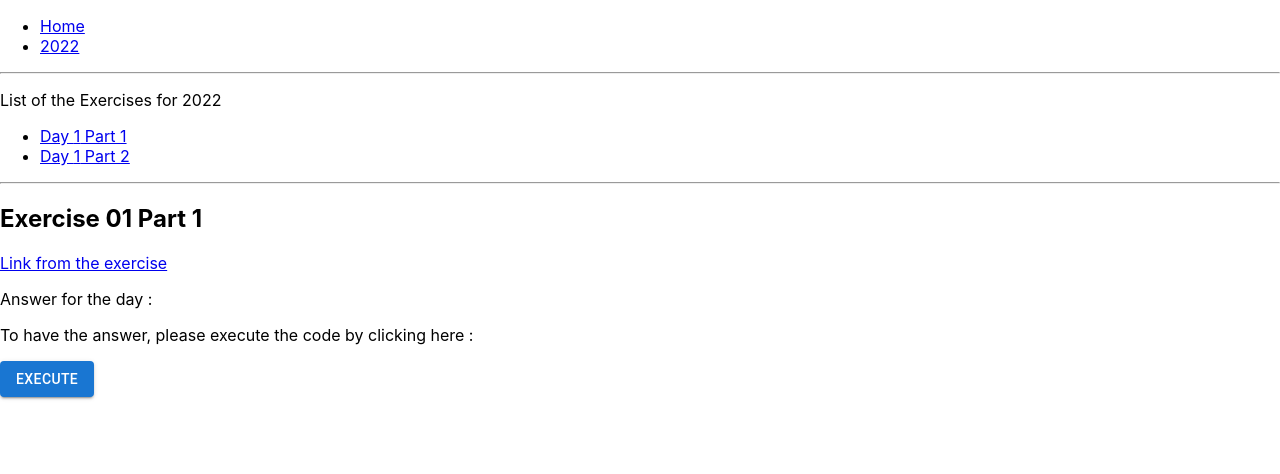
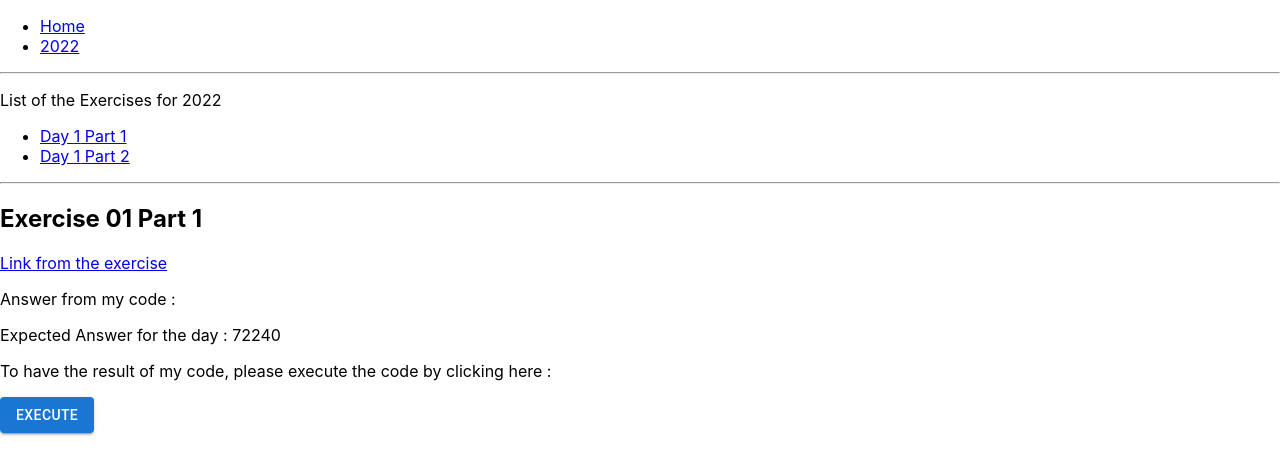
Before and after one commit to enikart/AdventOfCode, a React (Create React App) app: page /2022/01-01 in a window 1280 px wide. Shown: the top 474 px of the page. Built offline with nearby package versions, Linux system fonts and the light colour scheme.

Commit message:
day1 part 2 ✔

```diff
--- a/src/components/exercise/ExerciseComponent.tsx
+++ b/src/components/exercise/ExerciseComponent.tsx
@@ -9,7 +9,8 @@ class Exercise extends React.Component<ExerciseProps, any> {
         yearNumber: number,
         exerciseNumber: number,
         answer: string,
-        exec: () => void
+        exec: () => void,
+        rightAnswer: string,
     }
 
     constructor(props: ExerciseProps) {
@@ -19,7 +20,8 @@ class Exercise extends React.Component<ExerciseProps, any> {
             yearNumber: props.yearNumber,
             exerciseNumber: props.exerciseNumber,
             answer: props.answer,
-            exec: props.exec
+            exec: props.exec,
+            rightAnswer: props.rightAnswer,
         }
     }
 
@@ -35,13 +37,14 @@ class Exercise extends React.Component<ExerciseProps, any> {
     render() {
         let execute_help;
         if (this.state.answer.length === 0) {
-            execute_help = <p>To have the answer, please execute the code by clicking here : </p>;
+            execute_help = <p>To have the result of my code, please execute the code by clicking here : </p>;
         }
 
         return (
             <div>
                 <a target={"_blank"} href={"https://adventofcode.com/"+this.state.yearNumber+"/day/"+this.state.exerciseNumber}>Link from the exercise</a>
-                <p>Answer for the day : <span id={"answer"}>{this.state.answer}</span></p>
+                <p>Answer from my code : <span id={"answer"}>{this.state.answer}</span></p>
+                <p>Expected Answer for the day : {this.state.rightAnswer}</p>
                 {execute_help}
                 <Button variant="contained" onClick={this.state.exec}>Execute</Button>
             </div>
--- a/src/pages/2022/day01/Day0101.tsx
+++ b/src/pages/2022/day01/Day0101.tsx
@@ -11,9 +11,8 @@ class Day0101 extends React.Component<any, any> {
         // First, we need to split the inventories by Elf
         // To do that, we know that there's a blank line between each inventory
         let inputParsed = input.split("\n\n");
-        console.log(inputParsed);
 
-        let moreCarryingElf: number = 0;
+        let bestCarryElf: number = 0;
 
         // For each inventory
         inputParsed.forEach(item =>  {
@@ -27,14 +26,14 @@ class Day0101 extends React.Component<any, any> {
             });
 
             // We only store the value if the current Inventory has more calories than the previous "best carry"
-            if (totalElfCalories > moreCarryingElf) {
-                moreCarryingElf = totalElfCalories;
+            if (totalElfCalories > bestCarryElf) {
+                bestCarryElf = totalElfCalories;
             }
         });
 
         // tadam
         this.setState({
-            answer: moreCarryingElf.toString()
+            answer: bestCarryElf.toString()
         });
     }
 
@@ -52,7 +51,7 @@ class Day0101 extends React.Component<any, any> {
         return (
             <div>
                 <h2>Exercise 01 Part 1</h2>
-                <ExerciseComponent yearNumber={2022} exerciseNumber={1} answer={this.state.answer} exec={this.execute}/>
+                <ExerciseComponent yearNumber={2022} exerciseNumber={1} answer={this.state.answer} rightAnswer={"72240"} exec={this.execute}/>
             </div>
         );
     }
--- a/src/pages/2022/day01/Day0102.tsx
+++ b/src/pages/2022/day01/Day0102.tsx
@@ -1,15 +1,90 @@
 import React from "react";
 import ExerciseComponent from "../../../components/exercise/ExerciseComponent";
+import input from "./input";
 
 class Day0102 extends React.Component<any, any> {
     state: {
         answer: string
     }
 
+    sortCompare(a: number, b: number): number {
+        if (a > b) {
+            return -1;// return < 0 means a will be before b in the array
+        } else if (a < b) {
+            return 1;// return > 0 means a will be after b in the array
+        }
+
+        return 0;// return = 0 means the positions won't swap no matter the original order
+    }
+
+    bubbleSort(array: number[]): number[] {
+        let arrayLength: number = array.length;
+        let change: boolean;
+
+        /* After each comparison, the smaller number will be placed after his neighbor
+            Which means that after a complete loop of the original array, the last element will be sorted
+            Which means after each loop we don't have to compare the last element we compared before
+            So after for example 3 complete loops : the 3 last items of an array will be sorted, so we don't have
+            to check them
+            That's why i is decrementing from (arrayLength-1) and the 2nd for loop check items from 0 to (i - 1)
+            We could just do j < arrayLength - 1, but it would be useless
+
+            The "change" variable is here to stop the loops if there are no changes left to do :
+            If a complete loop doesn't change eanything, well.. nothing will !
+         */
+        for (let i = (arrayLength - 1); i > 0; i--) {
+            change = false;
+            for (let j = 0; j < i; j++) {
+                if (array[j] <= array[j+1]) {
+                    change = true;
+                    let tmp = array[j];
+                    array[j] = array[j+1];
+                    array[j+1] = tmp;
+                }
+            }
+            if (!change) {
+                break;
+            }
+        }
+
+        return array;
+    }
+
     execute() {
-        // code
+        // First, we need to split the inventories by Elf
+        // To do that, we know that there's a blank line between each inventory
+        let inputParsed = input.split("\n\n");
+
+        let bestCarryElf: number[] = [0,0,0];
+
+        // For each inventory
+        inputParsed.forEach(item =>  {
+            let caloriesArray = item.split("\n");
+            let totalElfCalories: number = 0;
+
+            // we'll calculate the total amount of calories carried by the Elf
+            // by adding each food calories together
+            caloriesArray.forEach(food => {
+                totalElfCalories += +food;
+            });
+
+            // We only store the value if the current Inventory has more calories than the 3rd previous "best carry"
+            if (totalElfCalories > bestCarryElf[2]) {
+                bestCarryElf[2] = totalElfCalories;
+                // Just had fun to do the bubbleSort from scratch, there are
+                // fully working/simpler solutions for that on JS
+                // like array.sort() with a compare function inside (see sortCompare in this file)
+                bestCarryElf = this.bubbleSort(bestCarryElf);
+            }
+        });
+
+        let totalBestrCarry = bestCarryElf.reduce((sum, item) => {
+            return sum + item;
+        });
+
+        // tadam
         this.setState({
-            answer: "SALUT LA REPONSE"
+            answer: totalBestrCarry.toString()
         });
     }
 
@@ -27,7 +102,7 @@ class Day0102 extends React.Component<any, any> {
         return (
             <div>
                 <h2>Exercise 01 Part 2</h2>
-                <ExerciseComponent yearNumber={2022} exerciseNumber={1} answer={this.state.answer} exec={this.execute}/>
+                <ExerciseComponent yearNumber={2022} exerciseNumber={1} answer={this.state.answer} rightAnswer={"210957"} exec={this.execute}/>
             </div>
         );
     }
--- a/src/types/propsTypes.tsx
+++ b/src/types/propsTypes.tsx
@@ -8,7 +8,8 @@ export type ExerciseProps = {
     yearNumber: number,
     exerciseNumber: number,
     answer: string,
-    exec: () => void
+    rightAnswer: string,
+    exec: () => void,
 }
 
 export type YearNavigatorProps = {
```
